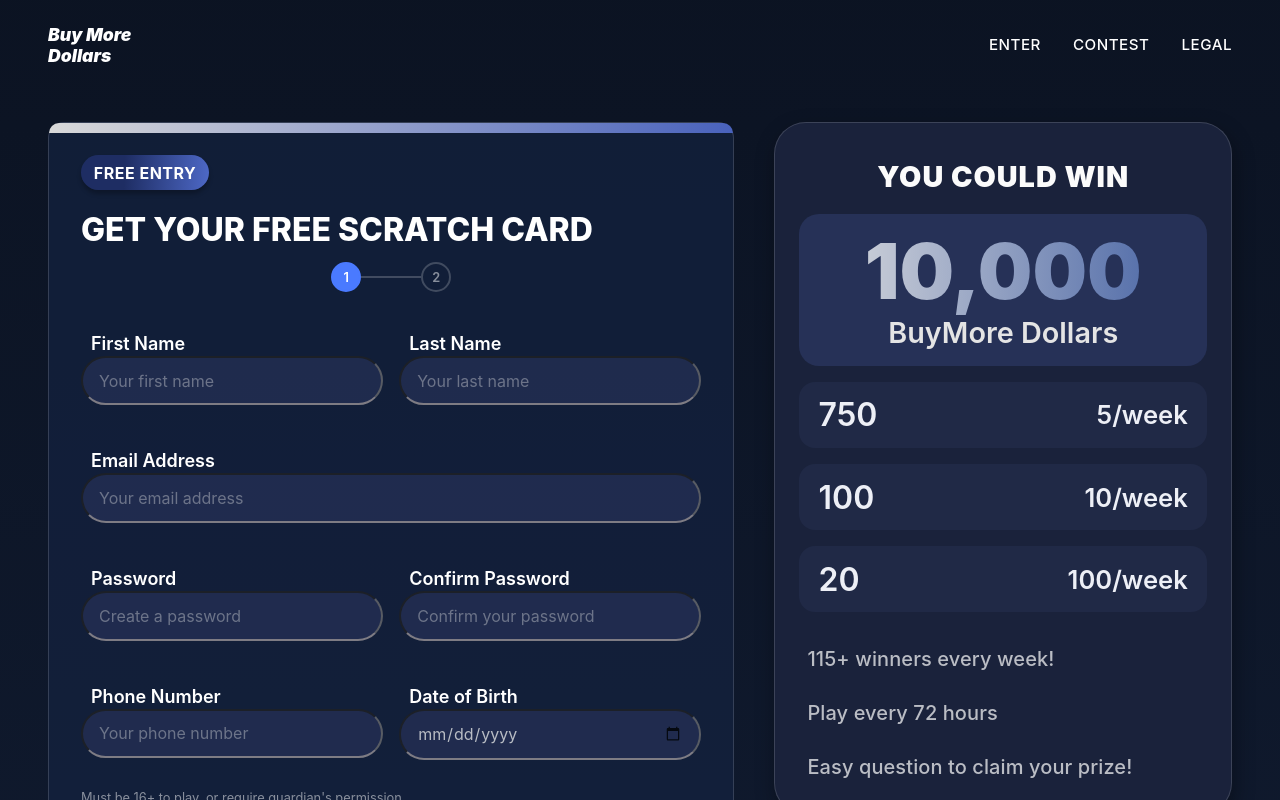
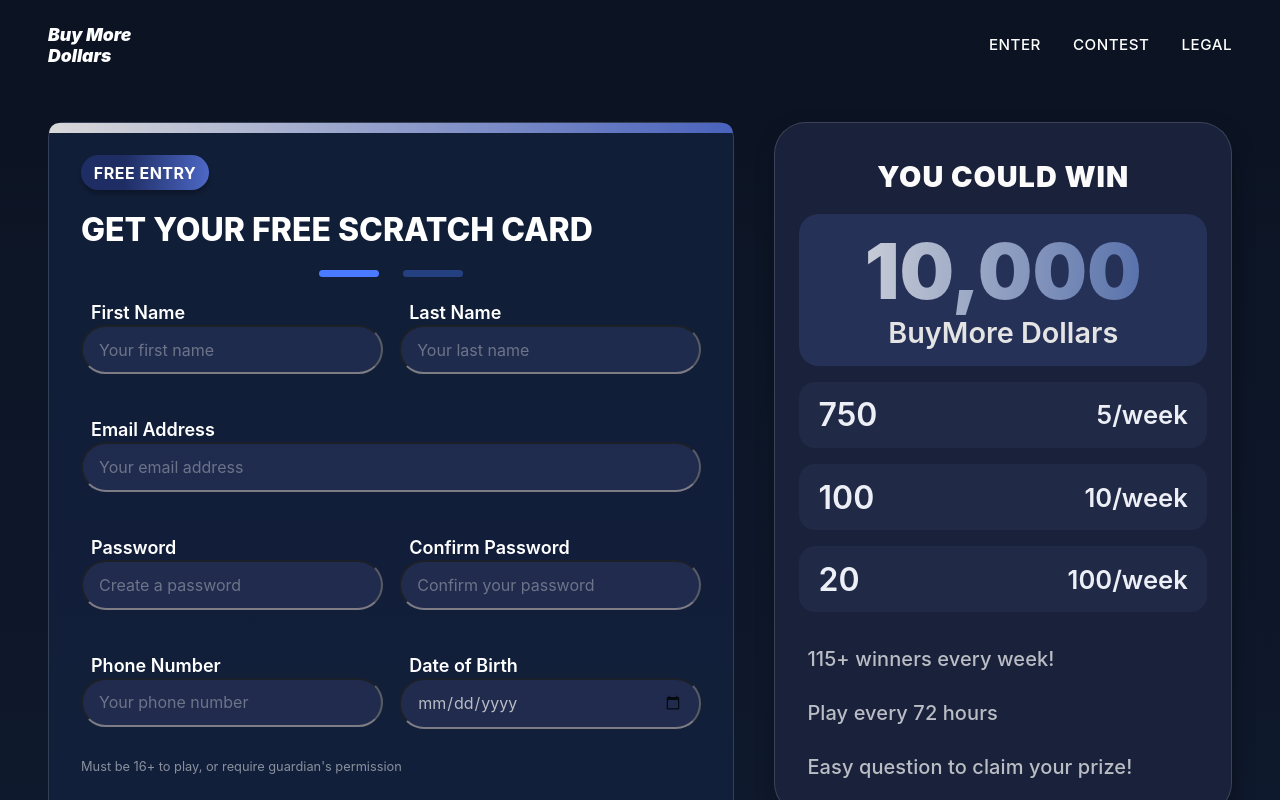
Before and after one commit to ishikachapadia/buymore-scratch, a React (Vite) app: page /register in a window 1280 px wide. Shown: the top 800 px of the page. Built offline with nearby package versions, Linux system fonts and the light colour scheme.

Commit message:
added local storage functionality

```diff
--- a/src/components/Header.jsx
+++ b/src/components/Header.jsx
@@ -1,4 +1,7 @@
+
 import { Link } from 'react-router-dom';
+import { useEffect, useState } from 'react';
+
 
 
 function Header() {
--- a/src/index.css
+++ b/src/index.css
@@ -12,6 +12,8 @@
   --border-subtle: rgba(255, 255, 255, 0.15);
   --border-input: rgba(255, 255, 255, 0.2);
   --accent-blue: #4a7aff;
+  --accent-blue-dark: #254080;
+  --accent-blue-light: #7eaaff;
   --error-color: #ff6b6b;
   --radius-lg: 16px;
   --radius-md: 12px;
@@ -372,43 +374,27 @@ background: #323f6e;
   transform: translateY(0);
 }
 
-/* Step indicator */
 .step-indicator {
   display: flex;
   align-items: center;
   justify-content: center;
-  gap: 0;
-  margin-bottom: 1.5rem;
+  gap: 1.5rem;
+  margin-top: 1rem;
+  margin-bottom: 0.5rem;
 }
 
-.step-dot {
-  width: 30px;
-  height: 30px;
-  border-radius: 50%;
-  border: 2px solid var(--border-input);
-  display: flex;
-  align-items: center;
-  justify-content: center;
-  font-size: 0.8rem;
-  font-weight: 600;
-  color: var(--text-dim);
-  background: transparent;
-  transition: all 0.3s;
+.step-rect {
+  width: 60px;
+  height: 7px;
+  border-radius: 4px;
+  background: var(--accent-blue-dark);
 }
 
-.step-dot.active {
-  border-color: var(--accent-blue);
+.step-rect.active {
   background: var(--accent-blue);
-  color: #fff;
 }
 
-.step-line {
-  width: 60px;
-  height: 2px;
-  background: var(--border-input);
-}
 
-/* Form buttons row (Back + Submit) */
 .form-buttons {
   display: flex;
   gap: 1rem;
--- a/src/pages/Contest.jsx
+++ b/src/pages/Contest.jsx
@@ -1,11 +1,19 @@
-import { Link } from 'react-router-dom';
-export default function LandingPage() {
+import { useEffect } from 'react';
+import { useNavigate } from 'react-router-dom';
+
+export default function Contest() {
+  const navigate = useNavigate();
+  useEffect(() => {
+    const greetName = localStorage.getItem('greetName');
+    if (!greetName) {
+      navigate('/login');
+    }
+  }, [navigate]);
   return (
     <div className="landing-page">
       <section className="hero-section">
-   <p>  WE ARE WORKING ON IT!!!!</p>
-        <div className="hero-text">
-        </div>
+        <p>WE ARE WORKING ON IT!!!!</p>
+        <div className="hero-text"></div>
       </section>
     </div>
   );
--- a/src/pages/Login.jsx
+++ b/src/pages/Login.jsx
@@ -1,39 +1,92 @@
 import { useNavigate } from 'react-router-dom';
-import { useState } from 'react';
+import { useState, useEffect } from 'react';
 import { signInWithEmailAndPassword } from 'firebase/auth';
 import { auth } from '../firebase';
 
 export default function Login() {
     const navigate = useNavigate();
-    const [email, setEmail] = useState('');
-    const [password, setPassword] = useState('');
-    const [error, setError] = useState('');
+    const [fields, setFields] = useState({
+        email: '',
+        password: ''
+    });
+    const [errors, setErrors] = useState({
+        email: '',
+        password: '',
+        firebase: ''
+    });
+    const [userName, setUserName] = useState('');
+    const [isRemembered, setIsRemembered] = useState(false);
+
+    // ! We are storing greet name (first) in local storage to remember the user and display the appropriate message.
+    useEffect(() => {
+        const greetName = sessionStorage.getItem('loginGreetName');
+        if (greetName) {
+            setUserName(greetName);
+            localStorage.setItem('greetName', greetName);
+            sessionStorage.removeItem('loginGreetName');
+            setIsRemembered(true);
+            return;
+        }
+        const storedName = localStorage.getItem('greetName');
+        if (storedName) {
+            setUserName(storedName);
+            setIsRemembered(true);
+        }
+    }, []);
 
     const handleLogin = async (e) => {
         e.preventDefault();
-        setError('');
+        setErrors({
+            email: '',
+            password: '',
+            firebase: ''
+        });
         try {
-            await signInWithEmailAndPassword(auth, email, password);
+            await signInWithEmailAndPassword(auth, fields.email, fields.password);
+            if (userName) {
+                localStorage.setItem('greetName', userName);
+            }
             navigate('/contest');
         } catch (err) {
-            setError('Invalid email or password.');
+            setErrors({
+                email: '',
+                password: '',
+                firebase: err.message
+            });
         }
     };
 
+    const handleLogout = () => {
+        localStorage.removeItem('greetName');
+        setUserName('');
+        setIsRemembered(false);
+    };
+
+    // ! we are making it so that if the user is register they will have a welcome back display and if not, a normal log in page that will lead you to registration
     return (
         <section className="login-page">
             <div className="login-box">
-                <h1 className="login-title">HI, John!</h1>
-                <p className="login-subtitle">Welcome back ! Ready to have a chance to win?</p>
+                {isRemembered ? (
+                    <>
+                        <h1 className="login-title">Hello, {userName}!</h1>
+                        <p className="login-subtitle">Welcome back! You are already signed in.</p>
+                        <button className="login-btn" onClick={handleLogout}>Log out</button>
+                    </>
+                ) : (
+                    <>
+                        <h1 className="login-title">HI!</h1>
+                        <p className="login-subtitle">Welcome! Ready to have a chance to win?</p>
                         <form onSubmit={handleLogin} className="login-form">
                             <label className="login-label">Email Address</label>
-                    <input type="email" className="login-input" value={email} onChange={(e) => setEmail(e.target.value)} required />
+                            <input type="email" className="login-input" value={fields.email} onChange={(e) => setFields({...fields, email: e.target.value})} required />
                             <label className="login-label">Password</label>
-                    <input type="password" className="login-input" value={password} onChange={(e) => setPassword(e.target.value)} required />
+                            <input type="password" className="login-input" value={fields.password} onChange={(e) => setFields({...fields, password: e.target.value})} required />
                             <button type="submit" className="login-btn">Log in</button>
-                    {error && <span className="error-text">{error}</span>}
+                            {errors.firebase && <span className="error-text">{errors.firebase}</span>}
                         </form>
                         <div className="login-signup">Don't have an account? <a onClick={() => navigate('/register')}>Sign up here.</a></div>
+                    </>
+                )}
             </div>
         </section>
     );
--- a/src/pages/Register.jsx
+++ b/src/pages/Register.jsx
@@ -153,7 +153,6 @@ export default function Register() {
             newErrors.confirmPassword = '\u00A0';
         }
 
-        // Phone Number
         if (!hasValueCheck(fields.phone)) {
             newErrors.phone = 'Phone number is required';
             valid = false;
@@ -281,6 +280,7 @@ export default function Register() {
                 agreePromo: fields.agreePromo,
                 createdAt: new Date().toISOString()
             });
+            sessionStorage.setItem('loginGreetName', fields.firstName);
             navigate('/login');
         } catch (error) {
             setErrors(prev => ({ ...prev, firebase: error.message }));
@@ -297,9 +297,8 @@ export default function Register() {
 
 
                     <div className="step-indicator">
-                        <div className={`step-dot ${step >= 1 ? 'active' : ''}`}>1</div>
-                        <div className="step-line"></div>
-                        <div className={`step-dot ${step >= 2 ? 'active' : ''}`}>2</div>
+                        <div className={`step-rect ${step === 1 ? 'active' : ''}`}></div>
+                        <div className={`step-rect ${step === 2 ? 'active' : ''}`}></div>
                     </div>
 
                     <form className="register-form" onSubmit={handleSubmit}>
```
Lines whose indentation alone changed are shown as unchanged.
